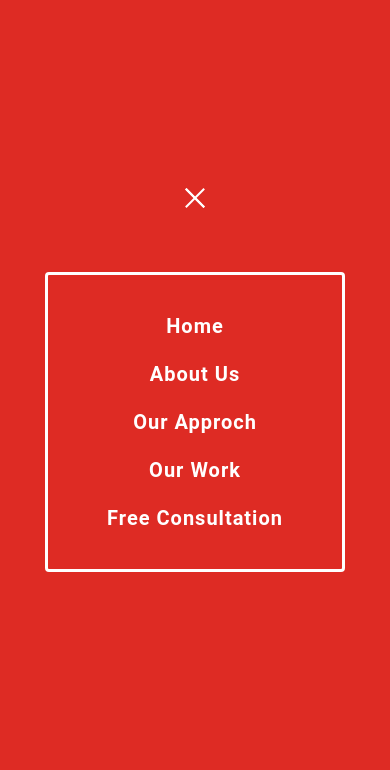
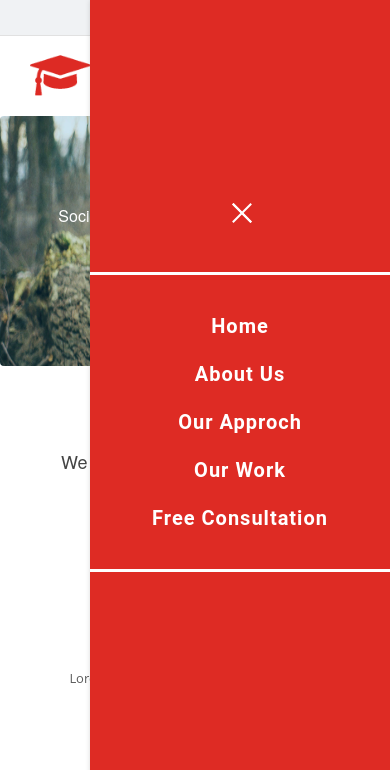
Before and after one commit to ichkoK/firstModuleSite.github.io, a plain HTML site: page index.html in a window 390 px wide. Both pictures are taken after a click on the label 342 px from the left and 76 px from the top of the page. Shown: the top 770 px of the page. Drawn offline with Linux system fonts and the light colour scheme; files whose address does not match are found by name.

Commit message:
myb last 3

```diff
--- a/css/main.css
+++ b/css/main.css
@@ -146,9 +146,6 @@ Header*/
   justify-content: space-between;
   align-items: center;
   min-height: 130px;
-  position: sticky;
-  top: 0;
-  z-index: 99999;
   background-color: #fff;
 }
 .main__ul__menu {
@@ -230,7 +227,7 @@ Header*/
     visibility: hidden;
     top: 0;
     right: -100%;
-	width: 100%;
+	   width: 300px;
     height: 100%;
     margin: 0;
     list-style: none;
@@ -273,9 +270,8 @@ Header*/
 }
 #menu__toggle:checked ~ .menu__btn {
     position: fixed;
-    right: 0;
-    left: 0;
-    top: 185px;
+    right: 135px;
+    top: 200px;
     margin: auto;
 }
 #menu__toggle:checked ~ .menu__box {
@@ -287,8 +283,8 @@ Header*/
   right: 0;
 }
 .menu__box ul {
-	border-radius: 4px;
-	border: 3px solid #fff;
+	border-top: 3px solid #fff;
+  border-bottom: 3px solid #fff;
 	min-width: 300px;
 	min-height: 300px;
 	margin: auto;
--- a/css/media.css
+++ b/css/media.css
@@ -72,6 +72,7 @@
   }
   .logo img {
     max-width: 200px;
+    margin-left: 15px;
   }
 }
 @media (max-width: 850px) {
--- a/index.html
+++ b/index.html
@@ -24,7 +24,6 @@
         </div>
       </div>
     </div>
-   </header>
    <div class="header_block container">
       <a href="#" class="logo"><img src="img/logo.png" alt="logo"></a>
       <nav class="nav__menu">
@@ -50,6 +49,7 @@
 	  	</div>
       </nav>
     </div>
+    </header>
   <section id="first" class="banner">
     <div class="slider">
       <img src="img/top-section.jpg" alt="img1">
@@ -199,7 +199,6 @@
   <script src="slick/slick.min.js"></script>
   <script src="js/slider.js"></script>
   <script src="js/scroll.js"></script>
-  <script src="js/brg-close.js"></script>
 </body>
 
 </html>
--- a/js/brg-close.js
+++ /dev/null
@@ -1,6 +0,0 @@
-$(document).ready(function(){
-    $('.menu__item').click(function(){
- 	 $('.menu__box').hide(10);
- 	 $('.menu__btn').css({position: 'fixed'});
-});
-});
```
